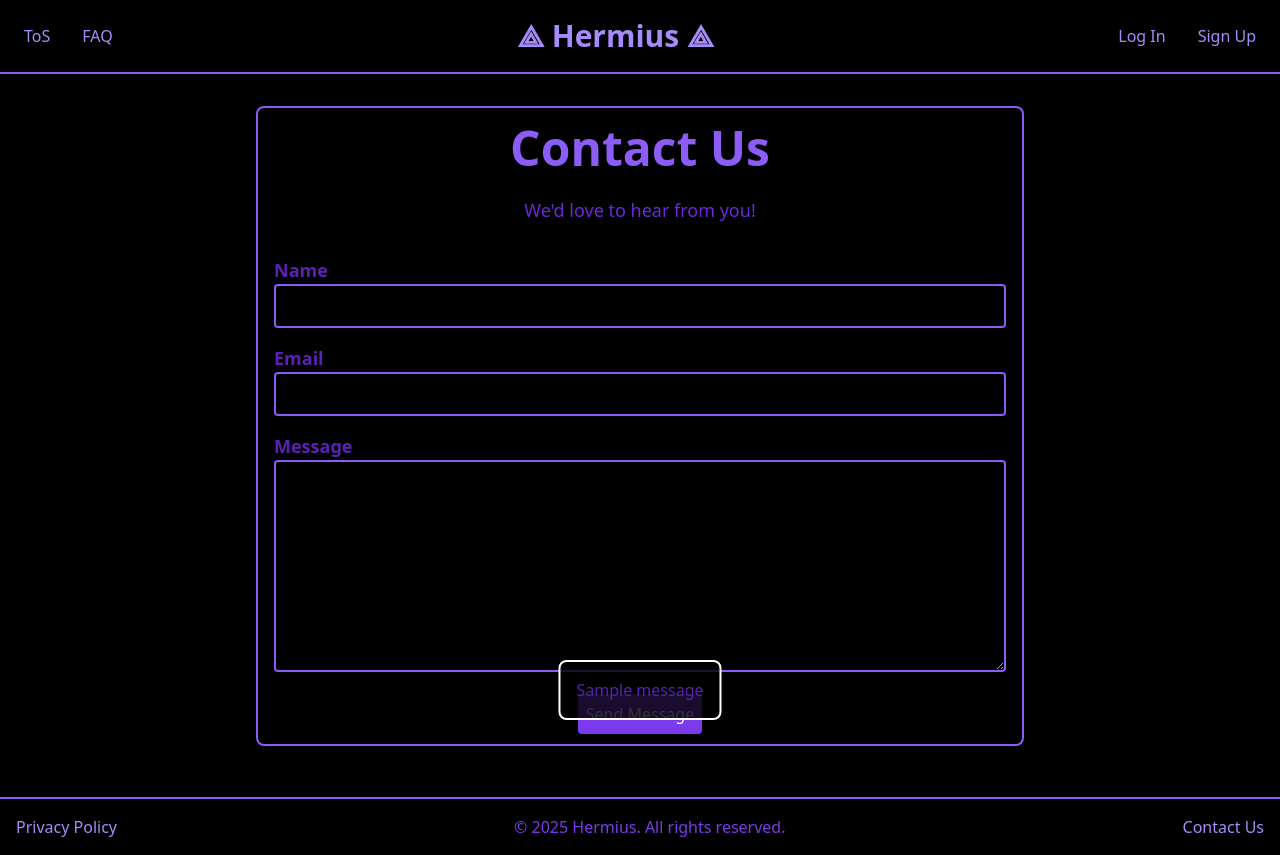
After one commit to Xalibur1/Hermius, a Flask app: page /contact in a window 1280 px wide. The commit adds this page. Run offline with Flask 3, Linux system fonts and the light colour scheme; tables that the repository leaves empty hold one stand-in row (values such as "Sample post"); one stand-in notice (Sample message) is shown.

Commit message:
faulty contact page and untouched privacy page.

```diff
--- a/app.py
+++ b/app.py
@@ -239,6 +239,15 @@ def delete_account():
     flash('Your account has been successfully deleted.', 'success')
     return redirect(url_for('home'))
 
+@app.route('/contact', methods=['GET'])
+def contact():
+    name = ''
+    email = ''
+    if 'username' in session:
+        name = session['username']
+        email = c.execute('SELECT email FROM users WHERE username = ?', (name,)).fetchone()
+        email = email[0] if email else ''
+    return render_template('contact.html', name=name, email=email)
 
 @socketio.on("connect")
 def connect(auth):
--- /dev/null
+++ b/templates/contact.html
@@ -0,0 +1,153 @@
+<!DOCTYPE html>
+<html lang="en">
+<head>
+    <meta charset="UTF-8">
+    <meta name="viewport" content="width=device-width, initial-scale=1.0">
+    <title>Hermius</title>
+    <link rel="stylesheet" href="https://cdn.jsdelivr.net/npm/tailwindcss@2.2.19/dist/tailwind.min.css" />
+    <style>
+        .sidebar {
+            position: absolute;
+            top: 4.6rem;
+            bottom: 3.6rem;
+            width: 20%;
+            overflow-y: auto;
+        }
+        .content {
+            flex-grow: 1;
+            max-width: 60%;
+            padding-bottom: 10px; /* Add padding to the bottom */
+            margin-bottom: 3.2rem; /* Adjust the value as needed */
+            position: relative; /* Adjust based on your navbar height */
+            left: 0;
+            bottom: 0rem; /* Adjust based on your footer height */
+        }
+        button:hover {
+            transform: scale(1.05);
+            transition: transform 0.2s ease-in-out;
+        }
+        .flashes {
+            position: absolute;
+            bottom: 5rem;
+            left: 50%;
+            transform: translateX(-50%);
+            background-color: rgba(0, 0, 0, 0.8);
+            border: 2px solid #ffffff;
+            padding: 1rem;
+            border-radius: 0.5rem;
+            z-index: 50;
+        }
+    </style>
+    </head>
+    <body class="bg-black text-purple-800">
+
+        <!-- Navbar -->
+        <header class="bg-black border-b-2 border-purple-500 shadow-md p-4 flex justify-between items-center">
+            <nav class="flex space-x-4">
+                <a href="{{ url_for('tos') }}" class="text-purple-400 hover:bg-purple-600 hover:text-white p-2 rounded transform transition-transform duration-200 hover:scale-105">ToS</a>
+                <a href="{{ url_for('faq') }}" class="text-purple-400 hover:bg-purple-600 hover:text-white p-2 rounded transform transition-transform duration-200 hover:scale-105">FAQ</a>
+            </nav>
+            <h1 class="text-3xl font-extrabold">
+                <a href="{{ url_for('home') }}" class="text-purple-400 hover:text-purple-600">⟁ Hermius ⟁</a>
+            </h1>
+            <div class="flex space-x-4">
+                {% if session.get('username') %}
+                <div class="relative" id="user-details-container">
+                    <button class="text-purple-400 hover:bg-purple-600 hover:text-white p-2 rounded transform transition-transform duration-200 hover:scale-105" id="user-details-btn">User Details</button>
+                    <div class="absolute right-0 mt-2 bg-black border-2 border-purple-500 shadow-md rounded-lg hidden z-50" id="user-details-dropdown">
+                        <a href="{{ url_for('user_profile') }}" class="block px-4 py-2 text-purple-400 hover:bg-purple-600 hover:text-white">Dashboard</a>
+                        <a href="{{ url_for('modify_account') }}" class="block px-4 py-2 text-purple-400 hover:bg-purple-600 hover:text-white">Settings</a>
+                        <a href="{{ url_for('logout') }}" class="block px-4 py-2 text-purple-400 hover:bg-purple-600 hover:text-white">Logout</a>
+                    </div>
+                </div>
+                {% else %}
+                <a href="{{ url_for('login') }}" class="text-purple-400 hover:bg-purple-600 hover:text-white p-2 rounded transform transition-transform duration-200 hover:scale-105">Log In</a>
+                <a href="{{ url_for('signup') }}" class="text-purple-400 hover:bg-purple-600 hover:text-white p-2 rounded transform transition-transform duration-200 hover:scale-105">Sign Up</a>
+                {% endif %}
+            </div>
+        </header>
+
+        <!-- Flash Messages -->
+        {% with messages = get_flashed_messages(with_categories=True) %}
+            {% if messages %}
+                <ul class="flashes">
+                    {% for category, message in messages %}
+                        <li class="{{ category }} text-purple-800">{{ message }}</li>
+                    {% endfor %}
+                </ul>
+            {% endif %}
+        {% endwith %}
+
+        <!-- Main Content -->
+        <div class="flex justify-center">
+            <div class="content max-w-7xl mx-auto mt-8 p-4 bg-black shadow-md rounded-lg border-2 border-purple-500">
+            <div class="text-center">
+                    <h2 class="text-5xl font-extrabold mb-6 text-purple-500">Contact Us</h2>
+                    <p class="mb-8 text-lg text-purple-700">We'd love to hear from you!</p>
+                </div>
+            <form id="contact-form" method="POST" action="https://script.google.com/macros/library/d/1oNVg03lJEdpRYFAsQ8bZNQkINrD1eOajE4ghF9dHuphnh1kSHoH1ESsc/1" class="space-y-4">
+                <div>
+                    <label for="name" class="block text-lg font-semibold text-purple-800">Name</label>
+                    <input type="text" id="name" name="Name" class="w-full p-2 rounded border-2 border-purple-500 bg-black text-purple-200 {% if session.get('username') %}readonly bg-gray-700 text-gray-400 cursor-not-allowed{% endif %}" value="{% if session.get('username') %}{{ session.get('username') }}{% endif %}" {% if session.get('username') %}readonly{% endif %} required>
+                </div>
+                <div>
+                    <label for="email" class="block text-lg font-semibold text-purple-800">Email</label>
+                    <input type="email" id="email" name="Email" class="w-full p-2 rounded border-2 border-purple-500 bg-black text-purple-200 {% if session.get('username') %}readonly bg-gray-700 text-gray-400 cursor-not-allowed{% endif %}" value="{% if session.get('username') %}{{ email }}{% endif %}" {% if session.get('username') %}readonly{% endif %} required>
+                </div>
+                <div>
+                    <label for="message" class="block text-lg font-semibold text-purple-800">Message</label>
+                    <textarea id="message" name="Message" rows="8" class="w-full p-2 rounded border-2 border-purple-500 bg-black text-purple-200" required></textarea>
+                </div>
+                <div class="text-center">
+                    <button type="submit" class="bg-purple-600 text-white p-2 rounded transform transition-transform duration-200 hover:scale-105">Send Message</button>
+                </div>
+            </form>
+        </div>
+        </div>
+
+    <!-- Footer -->
+    <footer class="p-4 text-purple-600 bg-black border-t-2 border-purple-500 shadow-md flex justify-between items-center">
+        <a href="" class="text-purple-400 hover:text-purple-600">Privacy Policy</a>
+        <p>&copy; <span id="year"></span> Hermius. All rights reserved.</p>
+        <a href="{{ url_for('contact') }}" class="text-purple-400 hover:text-purple-600">Contact Us</a>
+    </footer>
+
+    <script>
+        document.getElementById('year').textContent = new Date().getFullYear();
+        const userDetailsBtn = document.getElementById('user-details-btn');
+        const userDetailsDropdown = document.getElementById('user-details-dropdown');
+        const userDetailsContainer = document.getElementById('user-details-container');
+        let hideDropdownTimeout;
+
+        userDetailsBtn.addEventListener('click', function() {
+            userDetailsDropdown.classList.toggle('hidden');
+        });
+
+        document.addEventListener('click', function(event) {
+            if (!userDetailsContainer.contains(event.target) && event.target !== userDetailsBtn) {
+                userDetailsDropdown.classList.add('hidden');
+            }
+        });
+
+        document.addEventListener('mousemove', function(event) {
+            clearTimeout(hideDropdownTimeout);
+            if (!userDetailsContainer.contains(event.target)) {
+                hideDropdownTimeout = setTimeout(function() {
+                    userDetailsDropdown.classList.add('hidden');
+                }, 2000);
+            }
+        });
+        const scriptURL = 'https://script.google.com/macros/library/d/1oNVg03lJEdpRYFAsQ8bZNQkINrD1eOajE4ghF9dHuphnh1kSHoH1ESsc/1'
+
+        const form = document.forms['contact-form']
+
+        form.addEventListener('submit', e => {
+
+        e.preventDefault()
+
+        fetch(scriptURL, { method: 'POST', body: new FormData(form)})
+        .then(response => alert("Thank you! Form is submitted" ))
+        .then(() => { window.location.reload(); })
+        .catch(error => console.error('Error!', error.message))
+        })
+        </script>
--- a/templates/login.html
+++ b/templates/login.html
@@ -32,7 +32,7 @@
             <a href="{{ url_for('faq') }}" class="text-purple-400 hover:bg-purple-600 hover:text-white p-2 rounded transform transition-transform duration-200 hover:scale-105">FAQ</a>
         </nav>
         <h1 class="text-3xl font-extrabold">
-            <a href="{{ url_for('home') }}" class="text-purple-400 hover:text-purple-600">Hermius</a>
+            <a href="{{ url_for('home') }}" class="text-purple-400 hover:text-purple-600">⟁ Hermius ⟁</a>
         </h1>
         <div class="flex space-x-4">
             {% if session.get('username') %}
@@ -95,8 +95,10 @@
 </div>
 
     <!-- Footer -->
-    <footer class="p-4 text-purple-600 bg-black border-t-2 border-purple-500 shadow-md text-center">
+    <footer class="p-4 text-purple-600 bg-black border-t-2 border-purple-500 shadow-md flex justify-between items-center">
+        <a href="" class="text-purple-400 hover:text-purple-600">Privacy Policy</a>
         <p>&copy; <span id="year"></span> Hermius. All rights reserved.</p>
+        <a href="{{ url_for('contact') }}" class="text-purple-400 hover:text-purple-600">Contact Us</a>
     </footer>
 
 <script>
--- a/templates/modify_account.html
+++ b/templates/modify_account.html
@@ -30,7 +30,7 @@
             <a href="{{ url_for('faq') }}" class="text-purple-400 hover:bg-purple-600 hover:text-white p-2 rounded">FAQ</a>
         </nav>
         <h1 class="text-3xl font-extrabold">
-            <a href="{{ url_for('home') }}" class="text-purple-400 hover:text-purple-600">Hermius</a>
+            <a href="{{ url_for('home') }}" class="text-purple-400 hover:text-purple-600">⟁ Hermius ⟁</a>
         </h1>
         <div class="flex space-x-4">
             {% if session.get('username') %}
@@ -88,8 +88,10 @@
     </div>
 
     <!-- Footer -->
-    <footer class="footer p-4 text-purple-600 bg-black border-t-2 border-purple-500 shadow-md text-center">
+    <footer class="p-4 text-purple-600 bg-black border-t-2 border-purple-500 shadow-md flex justify-between items-center">
+        <a href="" class="text-purple-400 hover:text-purple-600">Privacy Policy</a>
         <p>&copy; <span id="year"></span> Hermius. All rights reserved.</p>
+        <a href="{{ url_for('contact') }}" class="text-purple-400 hover:text-purple-600">Contact Us</a>
     </footer>
 
     <script>
--- a/templates/signup.html
+++ b/templates/signup.html
@@ -32,7 +32,7 @@
             <a href="{{ url_for('faq') }}" class="text-purple-400 hover:bg-purple-600 hover:text-white p-2 rounded transform transition-transform duration-200 hover:scale-105">FAQ</a>
         </nav>
         <h1 class="text-3xl font-extrabold">
-            <a href="{{ url_for('home') }}" class="text-purple-400 hover:text-purple-600">Hermius</a>
+            <a href="{{ url_for('home') }}" class="text-purple-400 hover:text-purple-600">⟁ Hermius ⟁</a>
         </h1>
         <div class="flex space-x-4">
             {% if session.get('username') %}
@@ -119,8 +119,10 @@
 </main>
 
     <!-- Footer -->
-    <footer class="p-4 text-purple-600 bg-black border-t-2 border-purple-500 shadow-md text-center">
+    <footer class="p-4 text-purple-600 bg-black border-t-2 border-purple-500 shadow-md flex justify-between items-center">
+        <a href="" class="text-purple-400 hover:text-purple-600">Privacy Policy</a>
         <p>&copy; <span id="year"></span> Hermius. All rights reserved.</p>
+        <a href="{{ url_for('contact') }}" class="text-purple-400 hover:text-purple-600">Contact Us</a>
     </footer>
 <script>
     document.getElementById('year').textContent = new Date().getFullYear();
```
Also changed, not shown: templates/faq.html (+5 -23 lines), templates/home.html (+5 -3 lines), templates/policy.html (added, +83 -0 lines), templates/room.html (+10 -0 lines), templates/tos.html (+5 -3 lines), templates/user_profile.html (+4 -3 lines).
